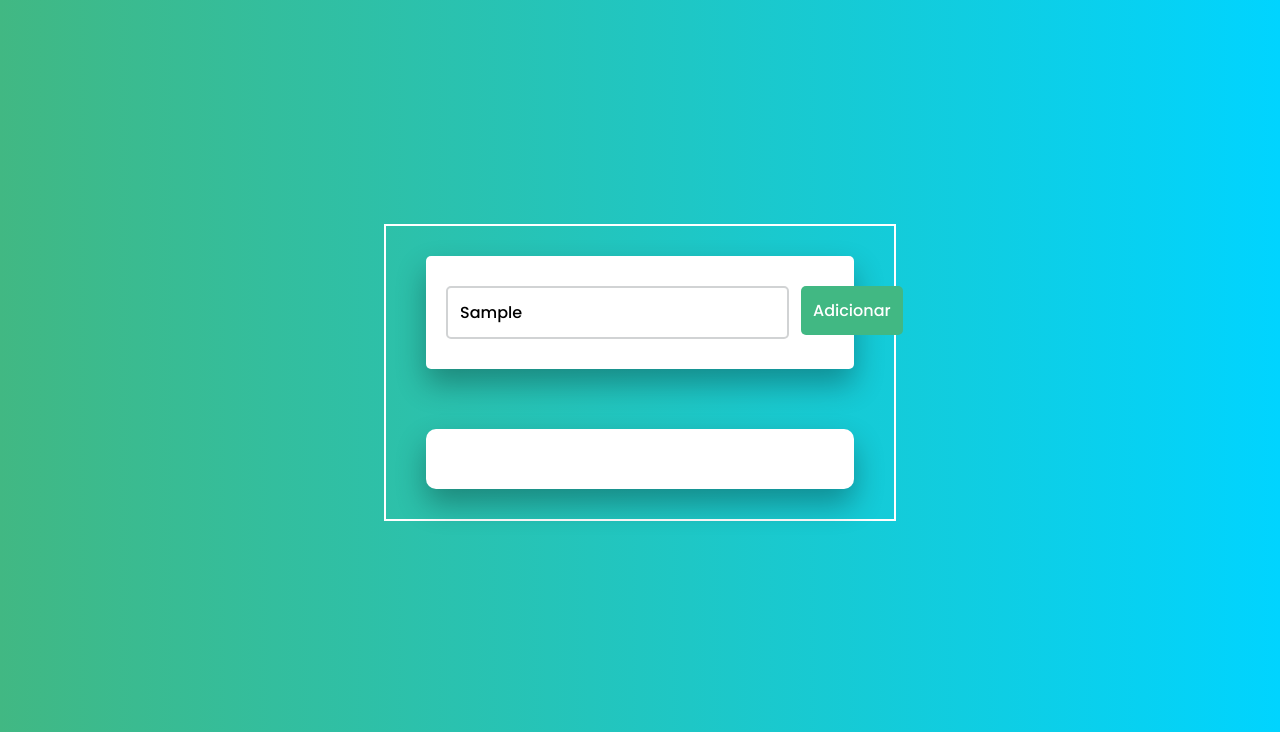
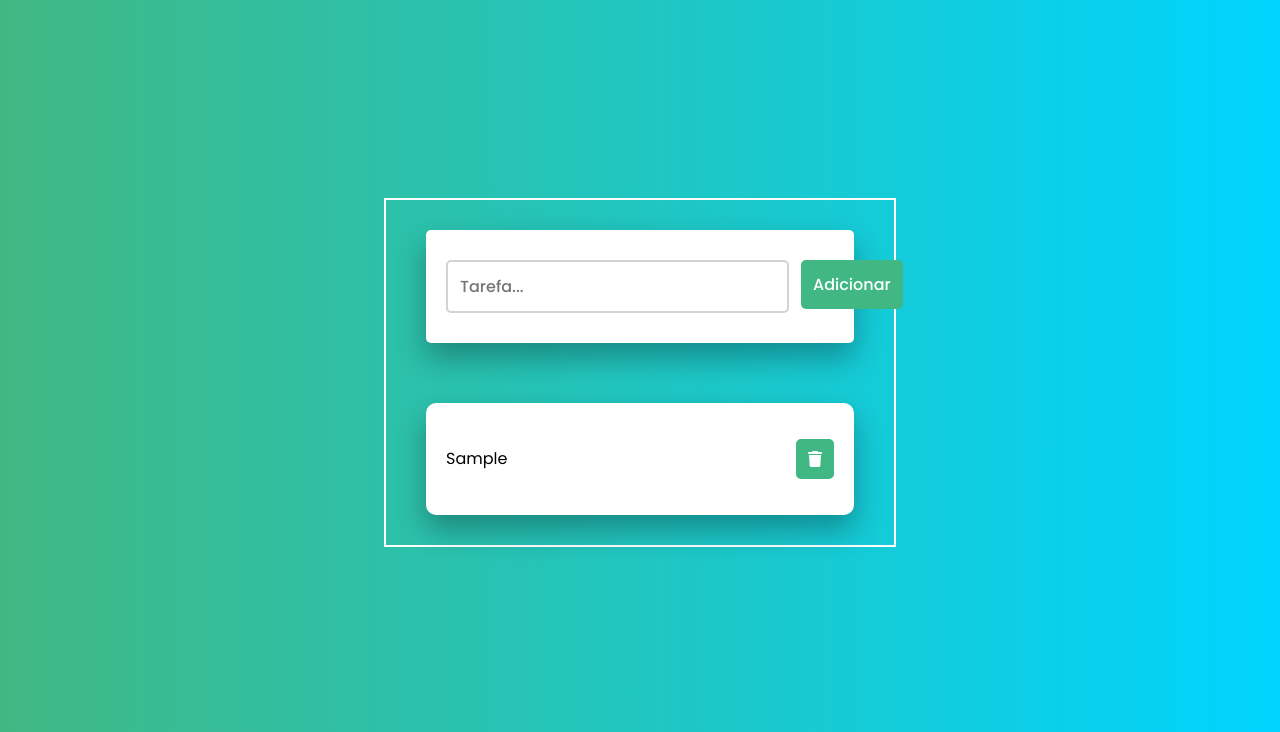
Before and after one commit to JhonattanRoger/HCJ, a plain HTML site: page listaDeTarefas.html in a window 1280 px wide. Both pictures are taken after typing "Sample" into the empty fields and a click on the button "Adicionar". Shown: the part 68-800 px from the top of the page. Drawn offline with Linux system fonts and the light colour scheme.

Commit message:
Ajustando a Lista de Tarefas
Implementando a função de adicionar a um item e marcar como item como concluído.

```diff
--- a/assets/css/listaDeTarefas.css
+++ b/assets/css/listaDeTarefas.css
@@ -80,3 +80,32 @@ main {
   box-shadow: 0 15px 30px rgba(0, 0, 0, 0.3);
   width: 100%;
 }
+
+.task-item {
+  display: flex;
+  justify-content: space-between;
+  align-items: center;
+  margin-top: 6px;
+  margin-bottom: 6px;
+}
+/* Outra forma de estilizar o icone é
+ criando uma classe para ele via JavaScript*/
+.task-item i {
+    background-color: #41b883;
+    color: #FFF;
+    padding: 12px;
+    border-radius: 5px;
+}
+
+/* Utilities */
+.error {
+  border: 2px solid red !important;
+}
+
+.error::placeholder {
+  color: red;
+}
+
+.completed {
+    text-decoration: line-through red 3px;
+}
--- a/assets/js/listaDeTarefas.js
+++ b/assets/js/listaDeTarefas.js
@@ -0,0 +1,63 @@
+// Selecionando o input e o button
+const inputElement = document.querySelector(".new-task-input");
+const addTaskButton = document.querySelector(".new-task-button");
+
+const tasksContainer = document.querySelector(".tasks-container");
+
+// Arrow function não preciso do return
+// Retorna True caso o campo não esteja vazio
+const validateInput = () => inputElement.value.trim().length > 0;
+
+const handleAddTask = () => {
+  const inputIsValid = validateInput();
+
+  if (!inputIsValid) {
+    return inputElement.classList.add("error");
+  }
+
+  //Adição da tarefa
+
+  const taskItemContainer = document.createElement("div");
+  taskItemContainer.classList.add("task-item");
+
+  const taskContent = document.createElement("p");
+  taskContent.innerText = inputElement.value;
+  //Marcar como concluído
+  taskContent.addEventListener("click", () => handleClick(taskContent));
+
+  const deleteItem = document.createElement("i");
+  deleteItem.classList.add("fa-solid");
+  deleteItem.classList.add("fa-trash");
+  //Excluir tarefa
+  deleteItem.addEventListener("click", () => handleDeleteClick());
+
+  taskItemContainer.appendChild(taskContent);
+  taskItemContainer.appendChild(deleteItem);
+  tasksContainer.appendChild(taskItemContainer);
+
+  //Limpar o input
+  inputElement.value = "";
+};
+
+const handleClick = (taskContent) => {
+    const tasks = tasksContainer.childNodes;
+
+    for (const task of tasks) {
+        // firstChild pega o primeiro filho que nesse caso é o parágrafo
+        if (task.firstChild.isSameNode(taskContent)) {
+            //Se já possuir a classe ele irá remover e caso contrário irá incluir
+            task.firstChild.classList.toggle("completed");
+        }
+    }
+};
+
+const handleInputChange = () => {
+  const inputIsValid = validateInput();
+
+  if (inputIsValid) {
+    return inputElement.classList.remove("error");
+  }
+};
+
+addTaskButton.addEventListener("click", () => handleAddTask());
+inputElement.addEventListener("change", () => handleInputChange());
--- a/listaDeTarefas.html
+++ b/listaDeTarefas.html
@@ -7,6 +7,11 @@
     <title>Lista de Tarefas</title>
     <!-- CSS -->
     <link rel="stylesheet" href="assets/css/listaDeTarefas.css" />
+    <!-- Font Awesome -->
+    <script
+      src="https://kit.fontawesome.com/68a8ea57a4.js"
+      crossorigin="anonymous"
+    ></script>
   </head>
   <body>
     <header>
```
